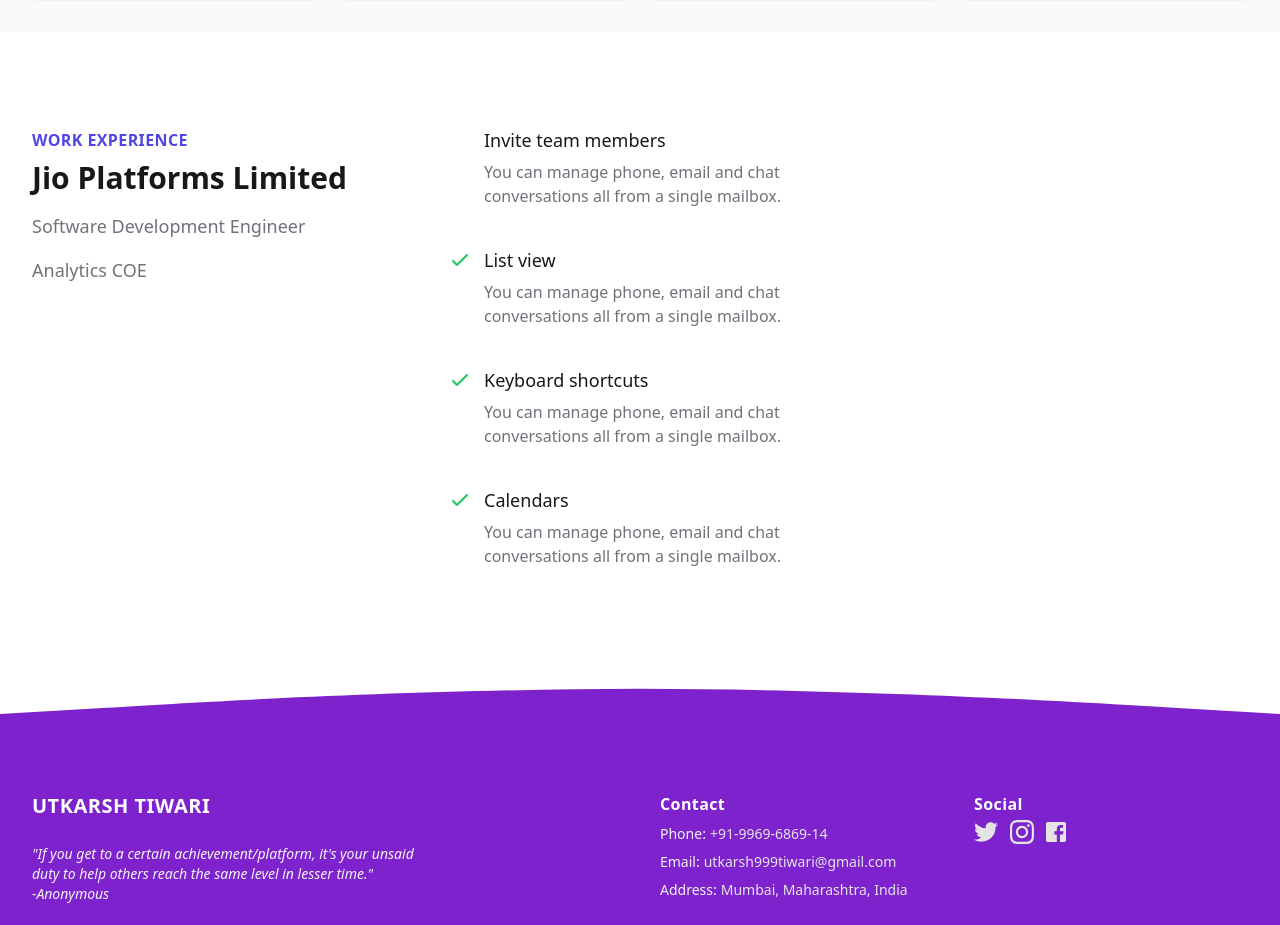
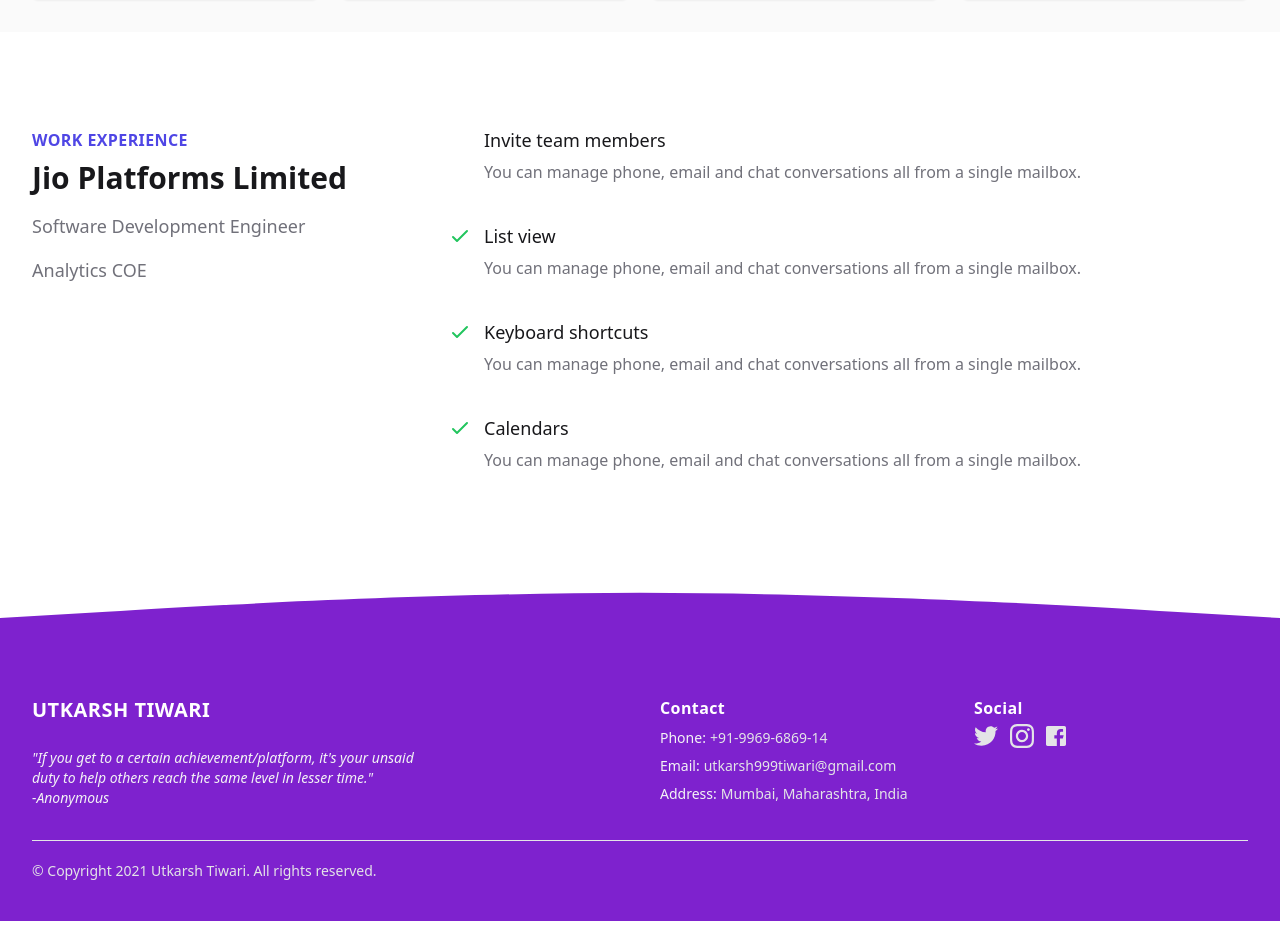
Before and after one commit to utk09/utk09.github.io, a React (Create React App) app: page / in a window 1280 px wide. Shown: the part 920-1845 px from the top of the page. Built offline with nearby package versions, Linux system fonts and the light colour scheme; a web font is replaced by a local one.

Commit message:
removed sm:grid-cols-2 from team members section

```diff
--- a/src/components/experience.jsx
+++ b/src/components/experience.jsx
@@ -12,7 +12,7 @@
             <p className="mt-4 text-lg text-gray-500">Analytics COE</p>
           </div>
           <div className="mt-12 lg:mt-0 lg:col-span-2">
-            <dl className="space-y-10 sm:space-y-0 sm:grid sm:grid-cols-2 sm:grid-rows-4 sm:grid-flow-col sm:gap-x-6 sm:gap-y-10 lg:gap-x-8">
+            <dl className="space-y-10 sm:space-y-0 sm:grid sm:grid-rows-4 sm:grid-flow-col sm:gap-x-6 sm:gap-y-10 lg:gap-x-8">
 
               <div className="relative">
                 <dt>
```
